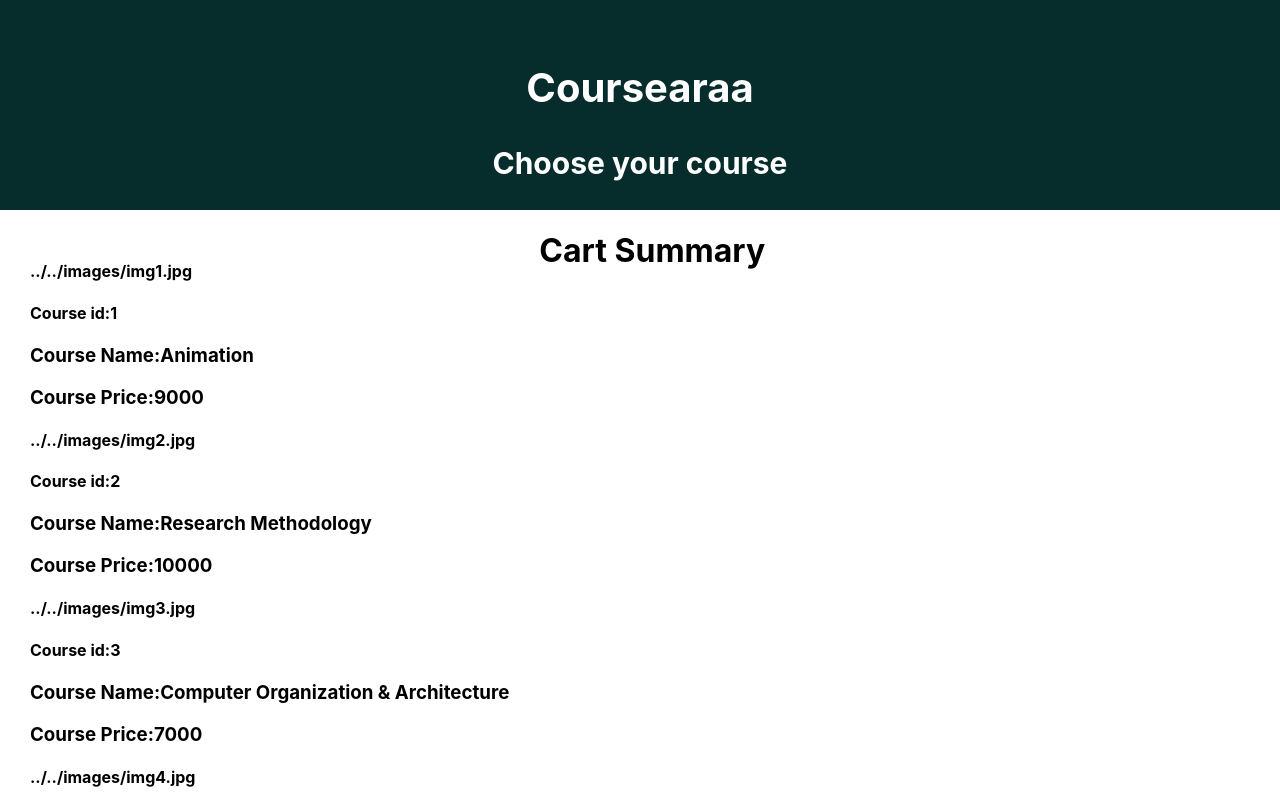
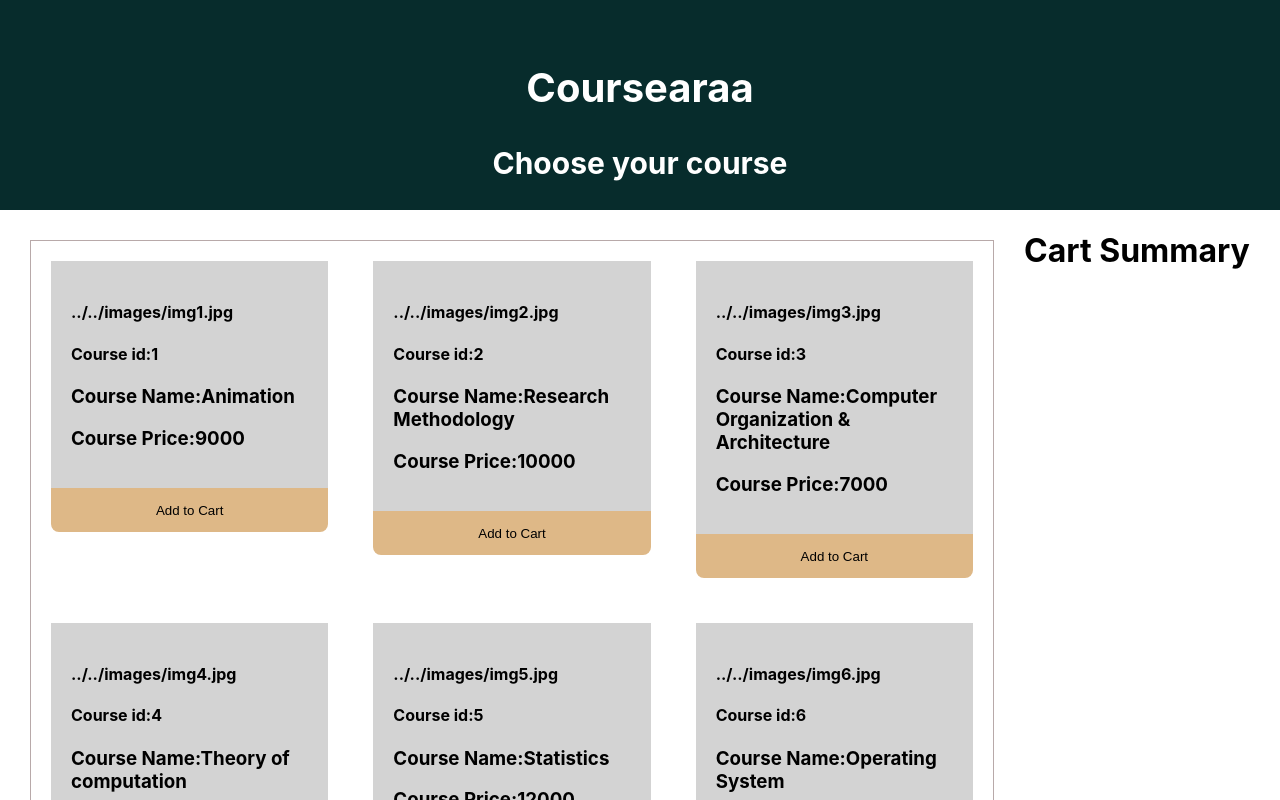
Before and after one commit to jeba-tech/Lucky-Course, a React (Create React App) app: page / in a window 1280 px wide. Shown: the top 800 px of the page. Built offline with nearby package versions, Linux system fonts and the light colour scheme.

Commit message:
commit message

```diff
--- a/src/Components/Course/Course.js
+++ b/src/Components/Course/Course.js
@@ -2,13 +2,20 @@ import React from 'react';
 
 const Course = (props) => {
       const { src, id, name, price } = props.course;
+
       return (
             <div>
-                  <h4>{src}</h4>
-                  <h4>Course id:{id}</h4>
-                  <h3>Course Name:{name}</h3>
-                  <h3>Course Price:{price} </h3>
+                  <div className='course'>
+                        <h4>{src}</h4>
+                        <h4>Course id:{id}</h4>
+                        <h3>Course Name:{name}</h3>
+                        <h3>Course Price:{price} </h3>
+                  </div>
+                  <button onClick={() => props.handleAddToCart(props.course)} className='btn-cart'>
+                        <p>Add to Cart</p>
+                  </button>
             </div>
+
       );
 };
 
--- a/src/Components/Course/Coursedata.js
+++ b/src/Components/Course/Coursedata.js
@@ -17,6 +17,9 @@ const Coursedata = () => {
             { id: 10, src: '../../images/img10.jpg', name: 'Electronic Device', price: 13000 },
 
       ]
+      const handleAddToCart = (course) => {
+            console.log(course);
+      }
       return (
             <div className='shop-container'>
                   <div className='course-container'>
@@ -26,6 +29,7 @@ const Coursedata = () => {
                               courses.map(course => <Course
                                     key={course.id}
                                     course={course}
+                                    handleAddToCart={handleAddToCart}
                               ></Course>)
                         }
                   </div>
--- a/src/Components/Header/Courses.css
+++ b/src/Components/Header/Courses.css
@@ -1,24 +1,55 @@
-.header{
+.header {
       height: 150px;
       background-color: rgb(7, 44, 44);
       padding: 30px;
 }
-.header h1{
+
+.header h1 {
       font-size: 40px;
       color: white;
-text-align: center;
+      text-align: center;
 
 }
-.header h3{
+
+.header h3 {
       font-size: 30px;
       color: rgb(255, 255, 255);
-text-align: center;
+      text-align: center;
 
 }
-.shop-container{
-      display: flex;
+
+.shop-container {
+      display: grid;
+      grid-template-columns: 4fr 1fr;
 }
 
-.course-container{
+.course-container {
       margin: 30px;
+      display: grid;
+      grid-template-columns: repeat(3, 1fr);
+      grid-gap: 45px;
+      border: 1px;
+      border-style: solid;
+      border-color: rgb(184, 169, 169);
+      padding: 20px;
 }
+
+.btn-cart {
+      width: 100%;
+      background-color: burlywood;
+      border: none;
+      border-radius: 0px 0px 8px 8px;
+      cursor: pointer;
+
+}
+
+.btn-cart:hover {
+      background-color: aquamarine;
+}
+
+.course {
+      background-color: rgb(211, 211, 211);
+      padding: 20px;
+}
+
+/*Responsive for mobile*/
```
